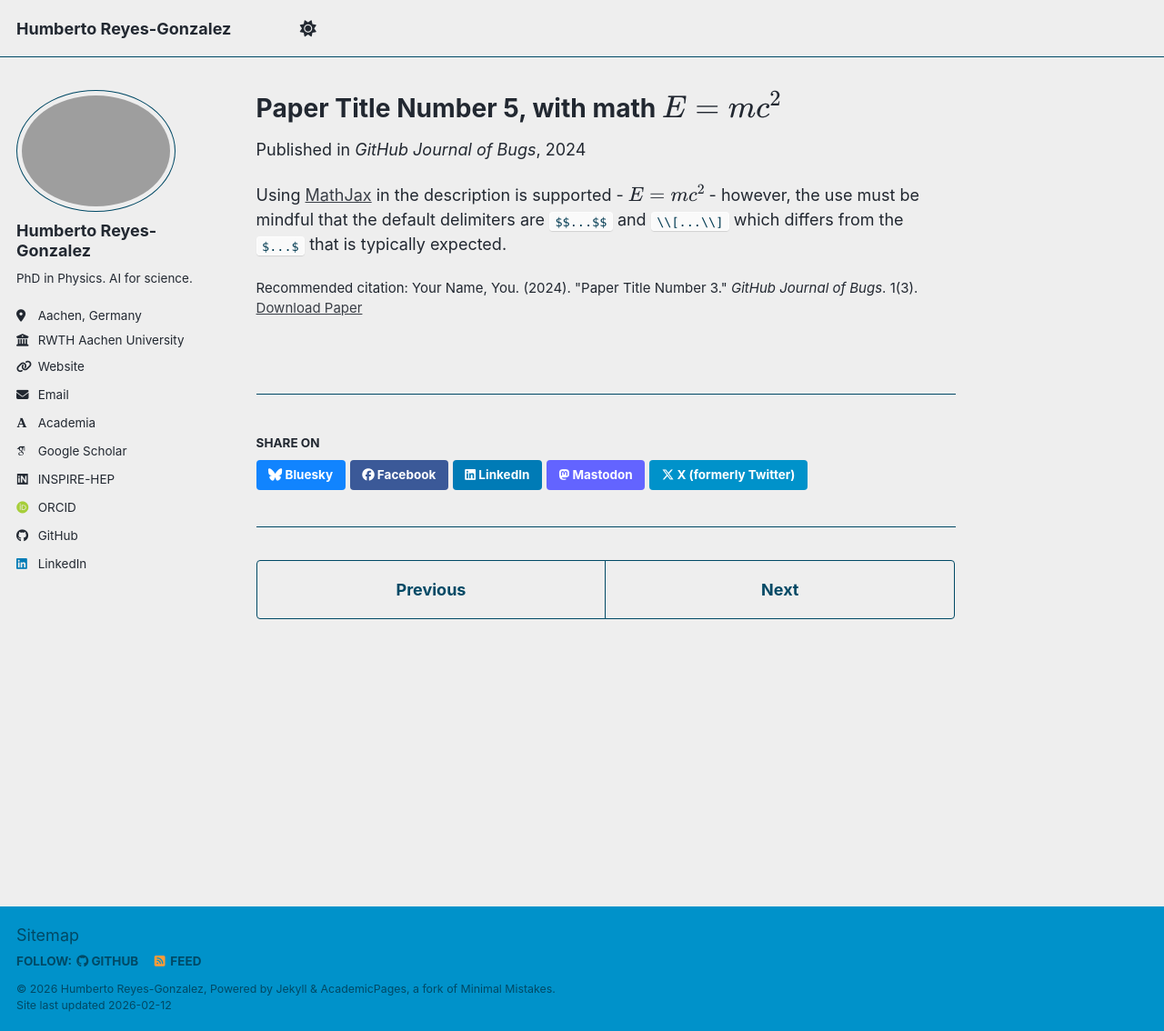
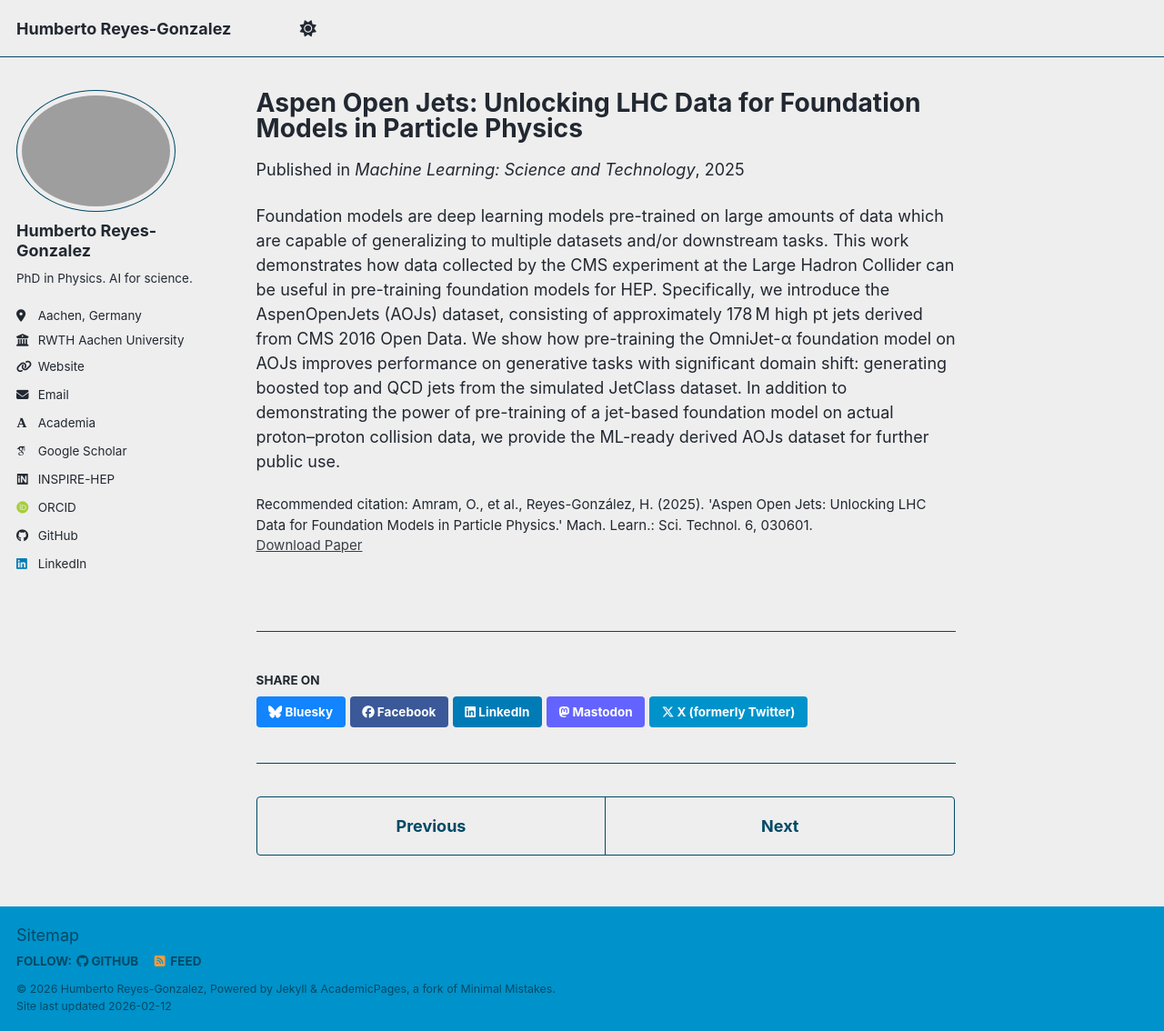
Before and after one commit to hreyes91/hreyes91.github.io, a Jekyll site: the page built from _publications/2025-06-08-paper-title-number-5.md, in a window 1280 px wide and 1134 px high. Shown: the whole window at 91% size. Built offline with Jekyll 4.4.1, drawn with Linux system fonts in a browser that asks for light colours; some web fonts are replaced; a script bundle is joined from its source files by our own code; library files that are not in the unit come from our copies.

Commit message:
aspen-open-jets.md

```diff
--- a/_publications/2025-06-08-paper-title-number-5.md
+++ b/_publications/2025-06-08-paper-title-number-5.md
@@ -1,13 +1,12 @@
 ---
-title: "Paper Title Number 5, with math $$E=mc^2$$"
-collection: publications
-category: conferences
-permalink: /publication/2024-02-17-paper-title-number-4
-excerpt: 'This paper is about a famous math equation, $$E=mc^2$$'
-date: 2024-02-17
-venue: 'GitHub Journal of Bugs'
-paperurl: 'https://academicpages.github.io/files/paper3.pdf'
-citation: 'Your Name, You. (2024). &quot;Paper Title Number 3.&quot; <i>GitHub Journal of Bugs</i>. 1(3).'
+title: "Aspen Open Jets: Unlocking LHC Data for Foundation Models in Particle Physics"
+collection: manuscripts
+category: journal
+permalink: /publication/2025-aspen-open-jets
+date: 2025-01-01
+venue: "Machine Learning: Science and Technology"
+paperurl: "https://doi.org/10.1088/2632-2153/ade58f"
+citation: "Amram, O., et al., Reyes-González, H. (2025). 'Aspen Open Jets: Unlocking LHC Data for Foundation Models in Particle Physics.' Mach. Learn.: Sci. Technol. 6, 030601."
 ---
 
-Using [MathJax](https://www.mathjax.org/) in the description is supported - $$E=mc^2$$ - however, the use must be mindful that the default delimiters are `$$...$$` and `\\[...\\]` which differs from the `$...$` that is typically expected.
+Foundation models are deep learning models pre-trained on large amounts of data which are capable of generalizing to multiple datasets and/or downstream tasks. This work demonstrates how data collected by the CMS experiment at the Large Hadron Collider can be useful in pre-training foundation models for HEP. Specifically, we introduce the AspenOpenJets (AOJs) dataset, consisting of approximately 178 M high pt jets derived from CMS 2016 Open Data. We show how pre-training the OmniJet-α foundation model on AOJs improves performance on generative tasks with significant domain shift: generating boosted top and QCD jets from the simulated JetClass dataset. In addition to demonstrating the power of pre-training of a jet-based foundation model on actual proton–proton collision data, we provide the ML-ready derived AOJs dataset for further public use.
```
